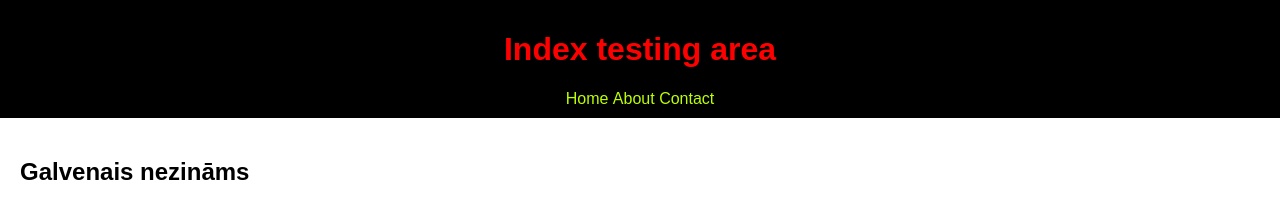
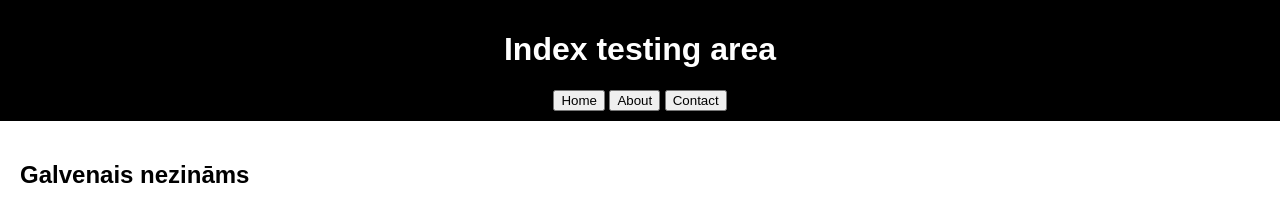
Before and after one commit to GustavsGarais/Investicijas, a plain HTML site: page Index.html in a window 1280 px wide. Shown: the top 203 px of the page. Drawn offline with Linux system fonts and the light colour scheme.

Commit message:
Update Index.html

```diff
--- a/Index.html
+++ b/Index.html
@@ -13,7 +13,7 @@
             }
             header {
                 background-color: rgb(0, 0, 0);
-                color: rgb(255, 0, 0);
+                color: rgb(255, 255, 255);
                 padding: 10px 0;
                 text-align: center;
             }
@@ -26,8 +26,8 @@
                 display: inline;
                 margin: 0;
             }
-            nav ul li a{
-                color: rgb(187, 255, 0);
+            button{
+                color: rgb(0, 0, 0);
                 text-decoration: none;
             }
             main {
@@ -54,9 +54,9 @@
             <h1> Index testing area</h1>
             <nav>
                 <ul>
-                    <li><a href="#home">Home</a></li>
-                    <li><a href="#about">About</a></li>
-                    <li><a href="#contact">Contact</a></li>
+                    <button type="#Home">Home</button>
+                    <button type="#About">About</button>
+                    <button type="#Contact">Contact</button>
                 </ul>
             </nav>
         </header>
@@ -64,7 +64,7 @@
         <main>
             <h2>Galvenais nezināms</h2>
             <p>Šeit ir īss teksts :D </p>
-            <img src="c:\Users\gg00186\Documents\Sans_battle_idle.webp" alt="SANS" width="300">
+            <img src="C:\Users\gg00186\Investicijas\Darbs\Sans_battle_idle.webp" alt="SANS" width="300">
         </main>
 
         <aside>
```
